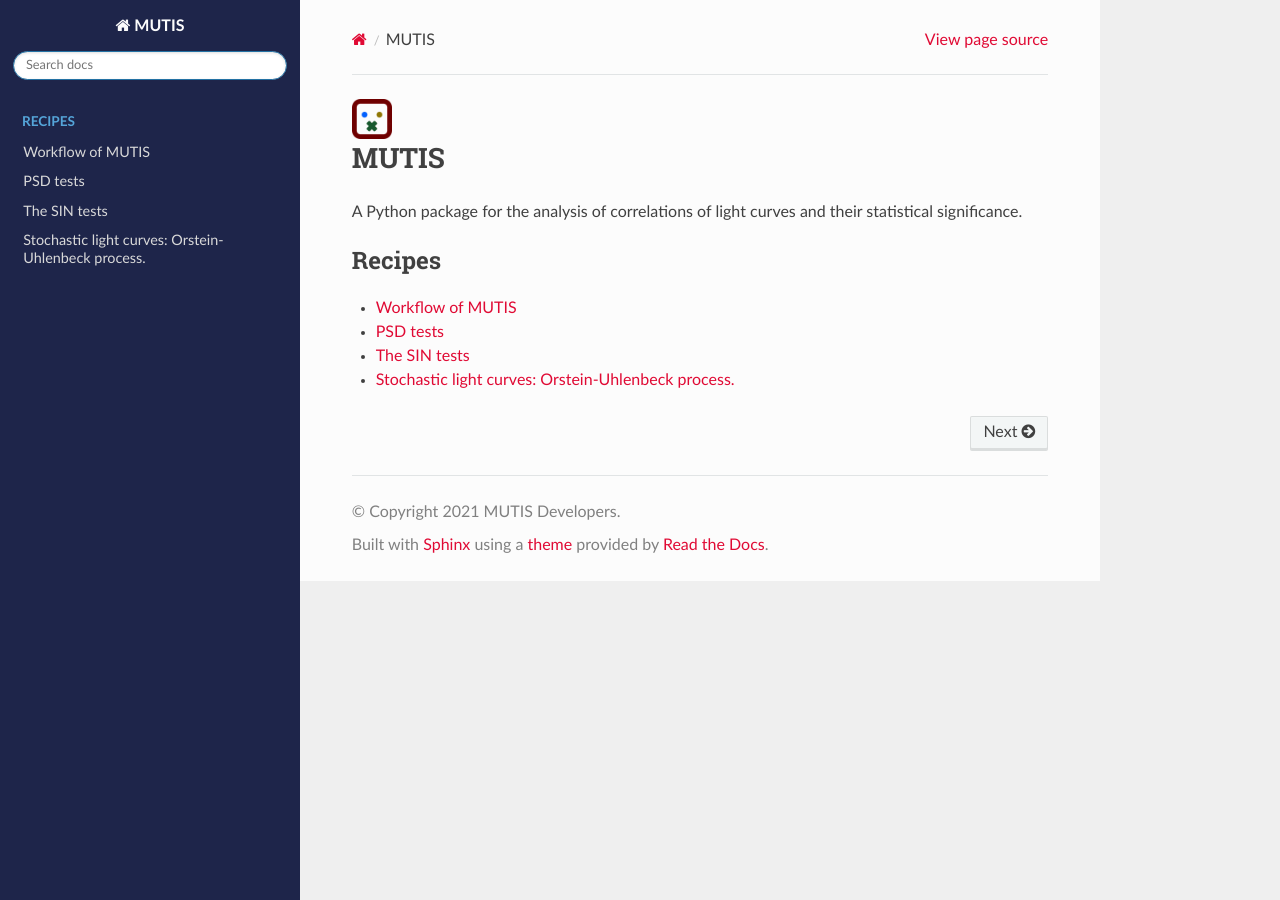
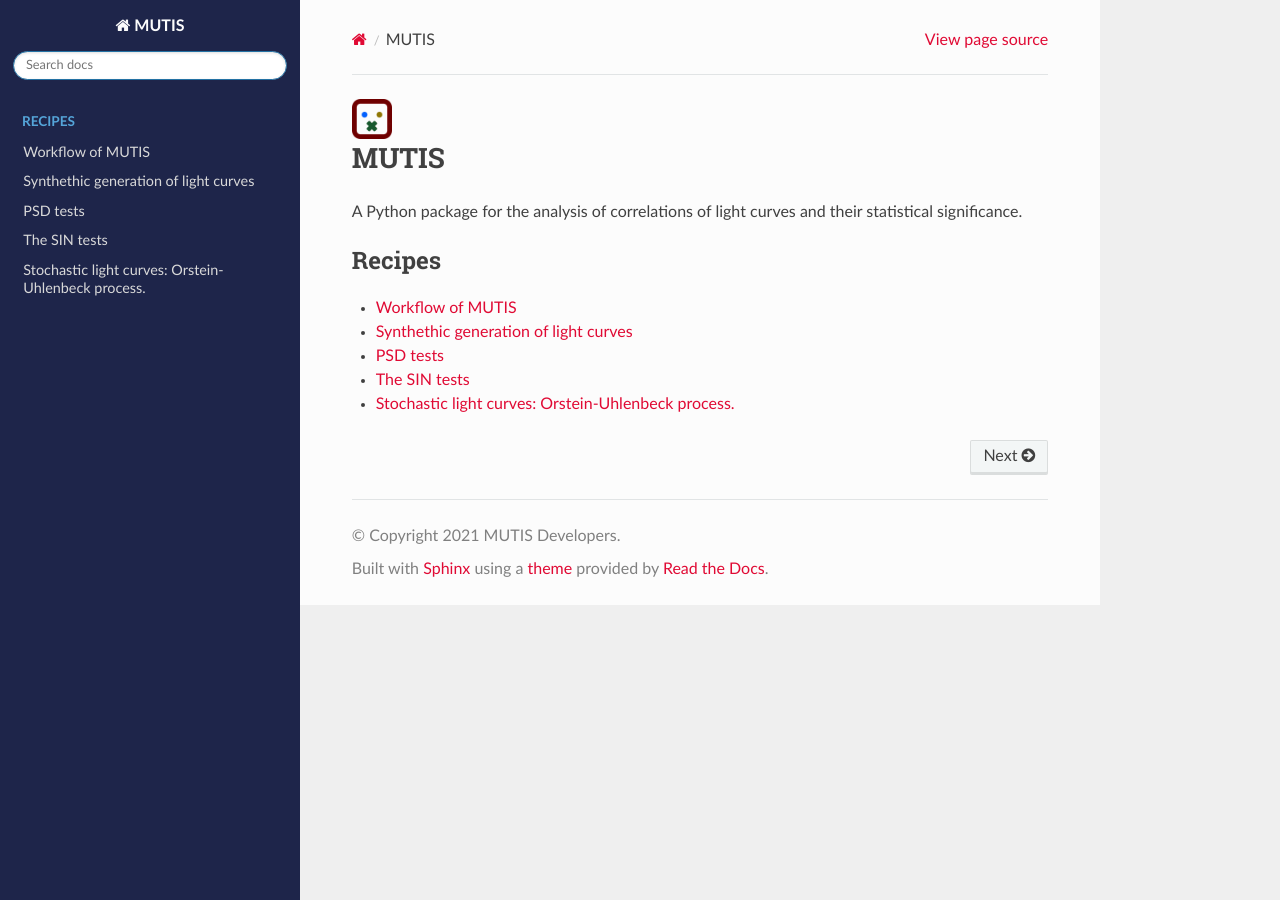
Before and after one commit to IAA-CSIC/MUTIS, a Sphinx documentation site: the page built from docs/index.rst, in a window 1280 px wide. Built offline with Sphinx 7.4.7 and the Read the Docs theme 2.0.0, drawn with Linux system fonts in a browser that asks for light colours.

Commit message:
fix docs, new notebook was missing

```diff
--- a/docs/index.rst
+++ b/docs/index.rst
@@ -11,6 +11,7 @@ A Python package for the analysis of correlations of light curves and their stat
    :maxdepth: 1
 
    recipes/mutis_workflow.ipynb
+   recipes/Synthethic_generation_of_light_curves.ipynb
    recipes/PSD_tests.ipynb
    recipes/sin_tests.ipynb
    recipes/stochastics_tests.ipynb
```
Also changed, not shown: docs/recipes/Synthethic_generation_of_light_curves.ipynb.
